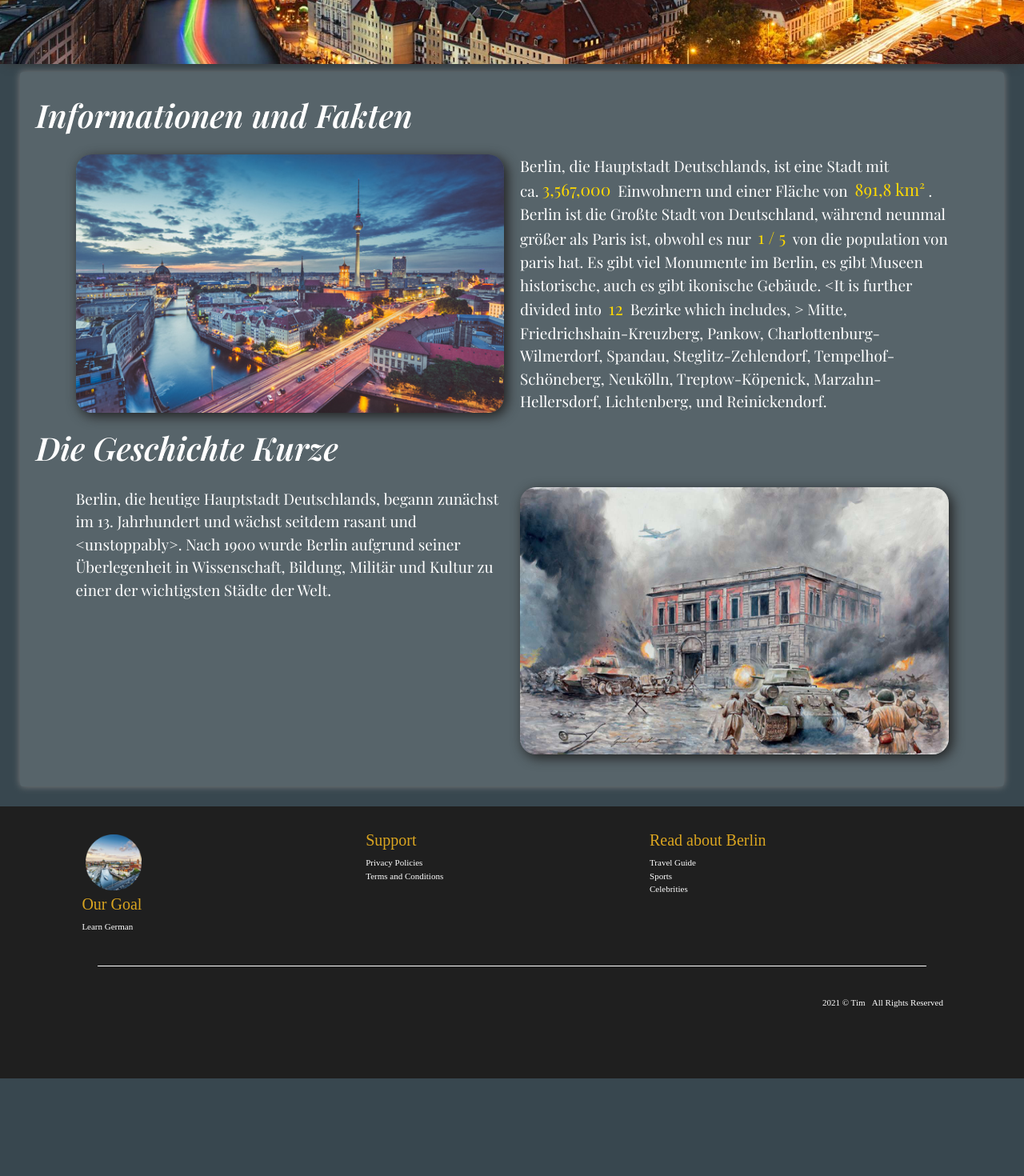
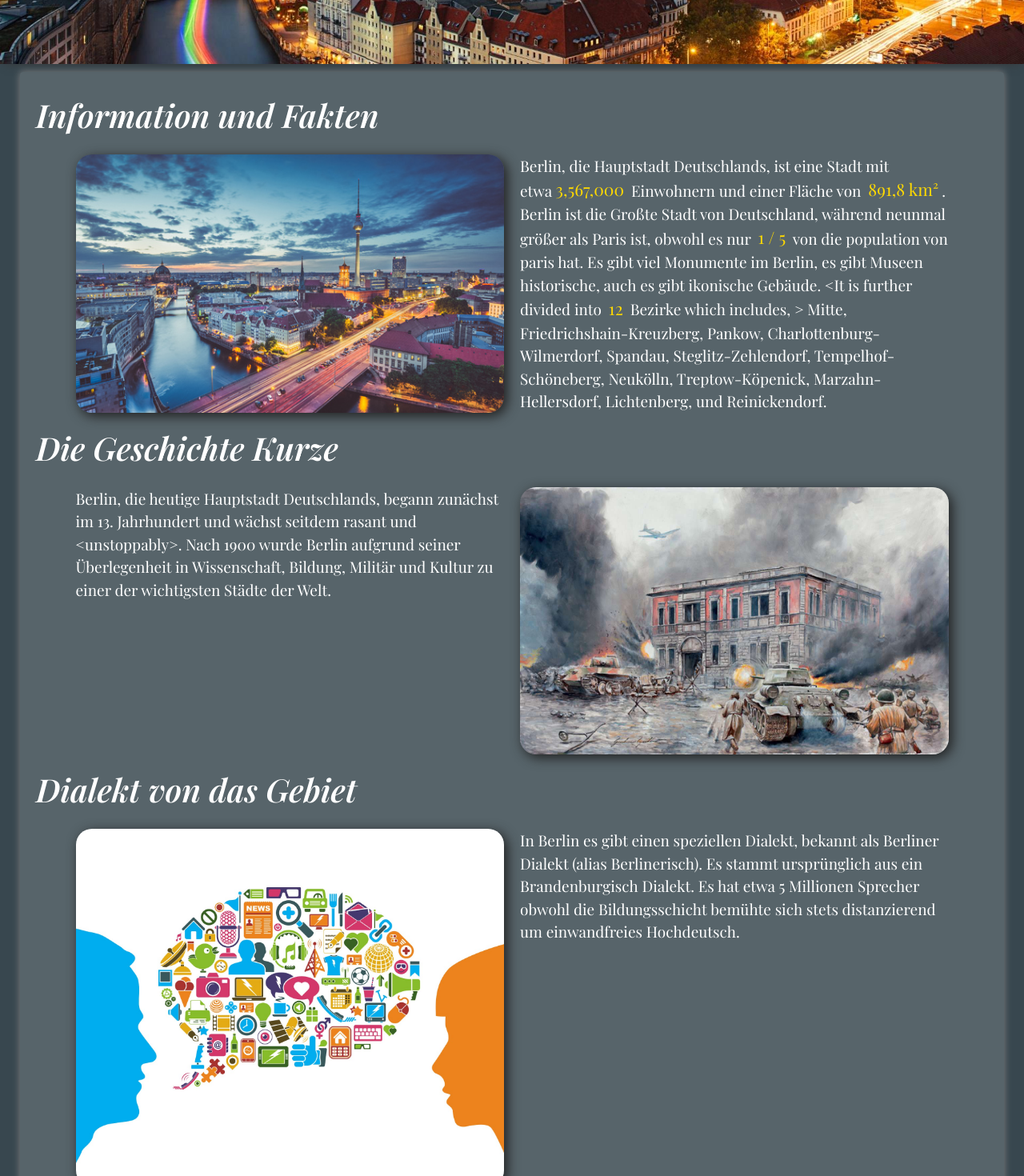
Before and after one commit to timthedev07/Dream-of-Berlin, a React (Create React App) app: page / in a window 1280 px wide. Shown: the part 560-2030 px from the top of the page at 80% size. Before the commit the page ends 1908 px from the top, so only its background shows below. Built offline with nearby package versions, Linux system fonts and the light colour scheme; a web font is replaced by a local one.

Commit message:
completed the dialect part

```diff
--- a/src/pages/Home.js
+++ b/src/pages/Home.js
@@ -3,6 +3,7 @@ import HighlightedNumber from "../components/HighlightedNumber";
 import Nav from "../components/Nav";
 import Berlin0 from "../images/berlin0.jpg";
 import Battle from "../images/battle0.jpg";
+import Communication from "../images/communication.jpg";
 
 const Image = ({ image }) => {
   return <img src={image} alt="stuff" className={`info-image`} />;
@@ -29,11 +30,11 @@ export default function Home() {
       <div id="home-page" className="page-content">
         <div className="content-wrapper">
           <div className="info-block">
-            <h1 className="info-heading">Informationen und Fakten</h1>
+            <h1 className="info-heading">Information und Fakten</h1>
             <div className="info-inner-container">
-              <Image float="right" image={Berlin0} />
+              <Image image={Berlin0} />
               <p className="info-paragraph">
-                Berlin, die Hauptstadt Deutschlands, ist eine Stadt mit ca.
+                Berlin, die Hauptstadt Deutschlands, ist eine Stadt mit etwa
                 <HighlightedNumber text="3,567,000" /> Einwohnern und einer
                 Fläche von <HighlightedNumber text="891,8 km²" />. Berlin ist
                 die Großte Stadt von Deutschland, während neunmal größer als
@@ -51,7 +52,7 @@ export default function Home() {
           <div className="info-block">
             <h1 className="info-heading">Die Geschichte Kurze</h1>
             <div className="info-inner-container-reversed">
-              <Image float="left" image={Battle} />
+              <Image image={Battle} />
               <p className="info-paragraph">
                 Berlin, die heutige Hauptstadt Deutschlands, begann zunächst im
                 13. Jahrhundert und wächst seitdem rasant und {"<unstoppably>"}.
@@ -61,6 +62,19 @@ export default function Home() {
               </p>
             </div>
           </div>
+          <div className="info-block">
+            <h1 className="info-heading">Dialekt von das Gebiet</h1>
+            <div className="info-inner-container">
+              <Image image={Communication} />
+              <p className="info-paragraph">
+                In Berlin es gibt einen speziellen Dialekt, bekannt als Berliner
+                Dialekt (alias Berlinerisch). Es stammt ursprünglich aus ein
+                Brandenburgisch Dialekt. Es hat etwa 5 Millionen Sprecher obwohl
+                die Bildungsschicht bemühte sich stets distanzierend um
+                einwandfreies Hochdeutsch.
+              </p>
+            </div>
+          </div>
         </div>
       </div>
     </>
```
Also changed, not shown: src/images/communication.jpg (added).
